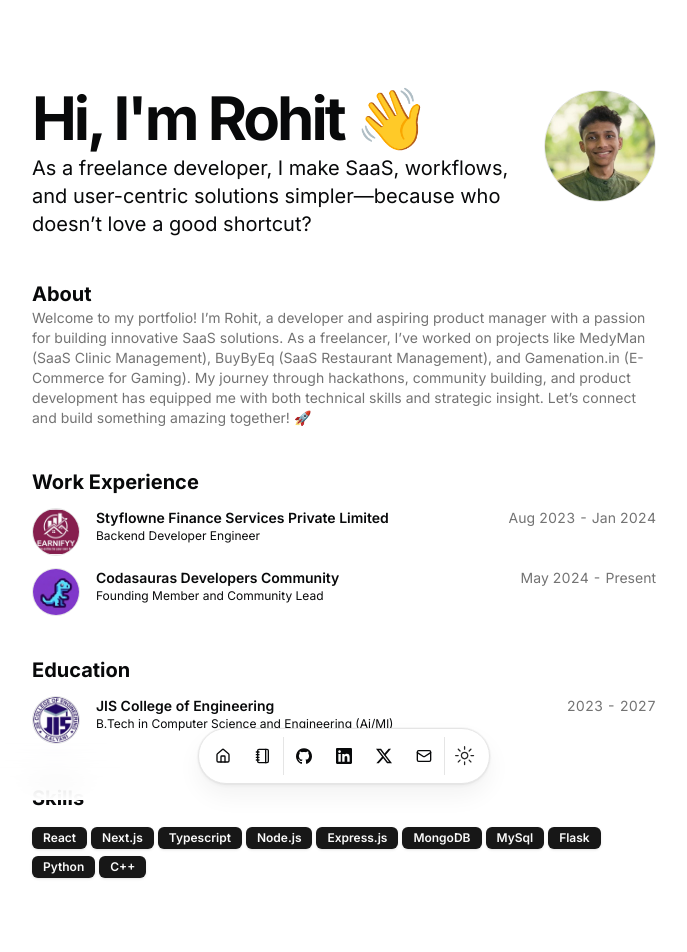
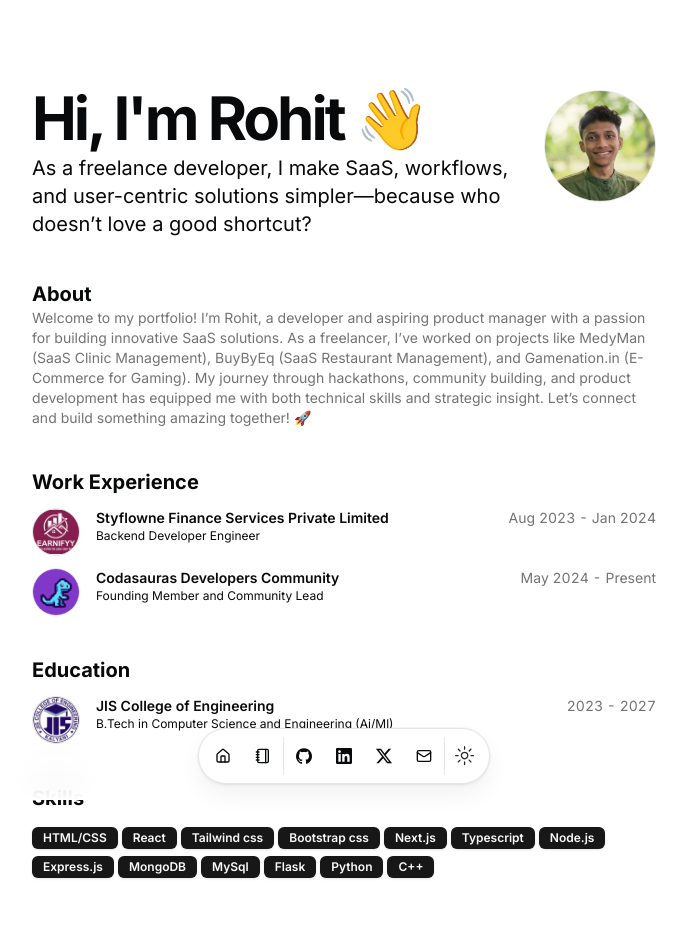
Before and after one commit to Rohit-Dnath/Portfolio-2025, a Next.js app: page / in a window 1280 px wide. Shown: the top 952 px of the page, without its empty margins (296-983 px from the left). Built offline with nearby package versions, Linux system fonts and the light colour scheme.

Commit message:
Update skills in resume.tsx

```diff
--- a/src/data/resume.tsx
+++ b/src/data/resume.tsx
@@ -20,7 +20,10 @@ export const DATA = {
 
   avatarUrl: "/mee.png",
   skills: [
+    "HTML/CSS",
     "React",
+    "Tailwind css",
+    "Bootstrap css",
     "Next.js",
     "Typescript",
     "Node.js",
```
